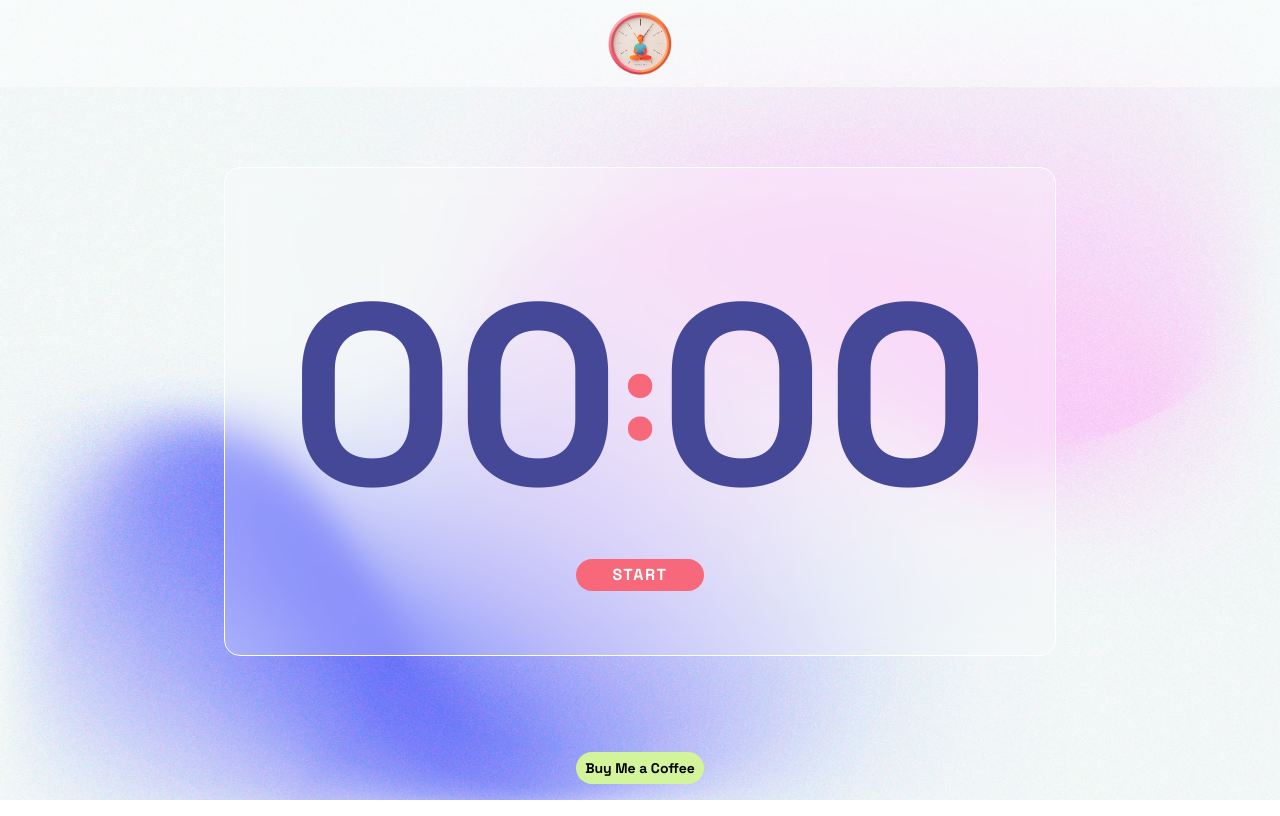
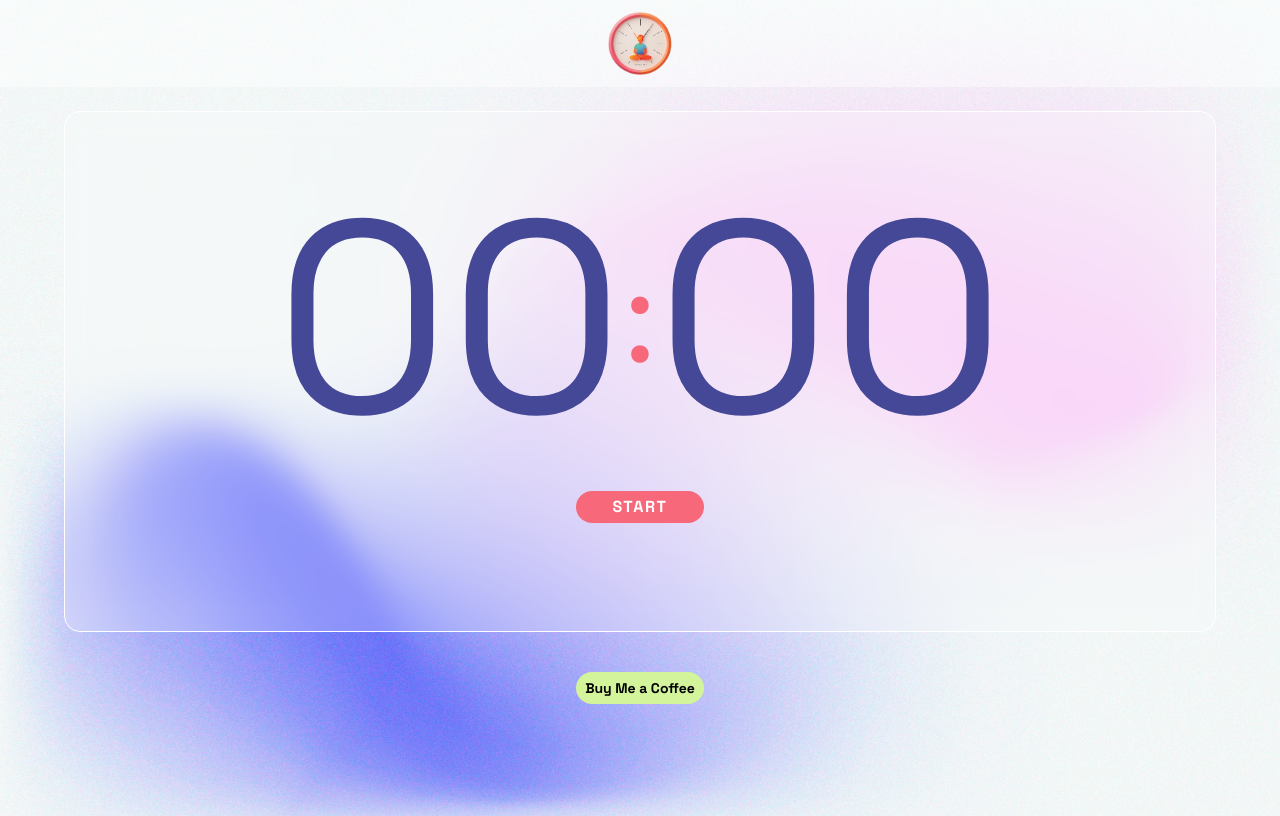
Before and after one commit to MattFabrizi/meditation-timer, a Next.js app: page / in a window 1280 px wide. Built offline with nearby package versions, Linux system fonts and the light colour scheme.

Commit message:
design fix

```diff
--- a/app/page.tsx
+++ b/app/page.tsx
@@ -3,13 +3,11 @@ import StopwatchApp from "./stopwatchApp";
 export default function Home() {
   return (
     <>
-      <main className="flex flex-col p-4 my-auto">
+      <main className="my-auto flex flex-col p-6">
         <StopwatchApp />
       </main>
-      <div className="footer text-center">
-        <button className="my-4 text-sm bg-accent">
-          Buy Me a Coffee
-        </button>
+      <div className="footer mb-24 text-center">
+        <button className="my-4 bg-accent text-sm">Buy Me a Coffee</button>
       </div>
     </>
   );
--- a/app/stopwatchApp.tsx
+++ b/app/stopwatchApp.tsx
@@ -8,9 +8,9 @@ export default function StopwatchApp() {
 
   return (
     <div
-      className="stopwatch-container mx-auto box-border flex max-w-[65vw] flex-col content-center justify-center
+      className="stopwatch-container mx-auto box-border max-w-6xl flex-col content-center justify-center
                 rounded-2xl border border-solid border-white
-                bg-white bg-opacity-20 p-16 backdrop-blur-md"
+                bg-white bg-opacity-20 p-8 backdrop-blur-md"
     >
       <Timer isRunning={isRunning} />
       <Controls isRunning={isRunning} setIsRunning={setIsRunning} />
--- a/app/timer.tsx
+++ b/app/timer.tsx
@@ -26,7 +26,7 @@ export default function Timer({ isRunning }: { isRunning: boolean }) {
   }, [isRunning, minutes, seconds]);
 
   return (
-    <div className="stopwatch-time flex flex-nowrap items-center justify-center text-primary text-[20vw] font-bold leading-none">
+    <div className="stopwatch-time text-big-clamp flex flex-nowrap items-center justify-center leading-none text-primary">
       <input
         type="text"
         pattern="[0-9]*"
@@ -40,7 +40,7 @@ export default function Timer({ isRunning }: { isRunning: boolean }) {
         className="appearance-none border-none bg-transparent text-right focus:outline-none"
         style={{ width: "100%", minWidth: "2ch" }}
       />
-      <span className="text-[10vw] text-secondary">:</span>
+      <span className="text-small-clamp text-secondary">:</span>
       <input
         type="text"
         pattern="[0-9]*"
--- a/app/timerControls.tsx
+++ b/app/timerControls.tsx
@@ -19,7 +19,10 @@ export default function Controls({
 
   return (
     <div className="stopwatch-controls flex flex-auto justify-center">
-      <button className="stopwatch-button bg-secondary text-white tracking-widest" onClick={startAndStop}>
+      <button
+        className="stopwatch-button mb-[7%] bg-secondary tracking-widest text-white"
+        onClick={startAndStop}
+      >
         {isRunning ? "STOP" : "START"}
       </button>
       {/* <button className="stopwatch-button" onClick={reset}>
--- a/tailwind.config.ts
+++ b/tailwind.config.ts
@@ -18,6 +18,10 @@ const config: Config = {
         'secondary': '#f7687a',
         'accent': '#d3f49b'
       },
+      fontSize: {
+        'big-clamp': 'clamp(8rem, 1rem + 20vw, 20rem)',
+        'small-clamp': 'clamp(4rem, 1rem + 10vw, 8rem)'
+      },
     },
   },
   plugins: [],
```
